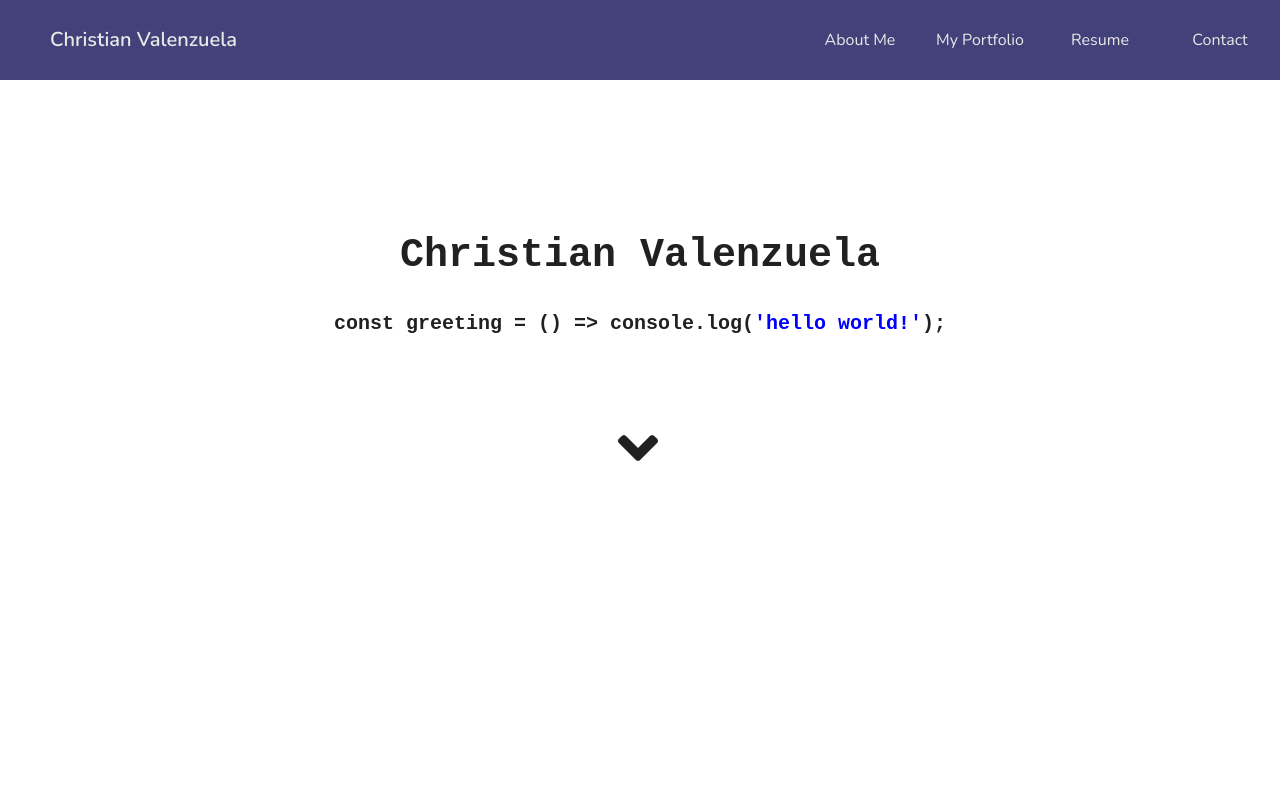
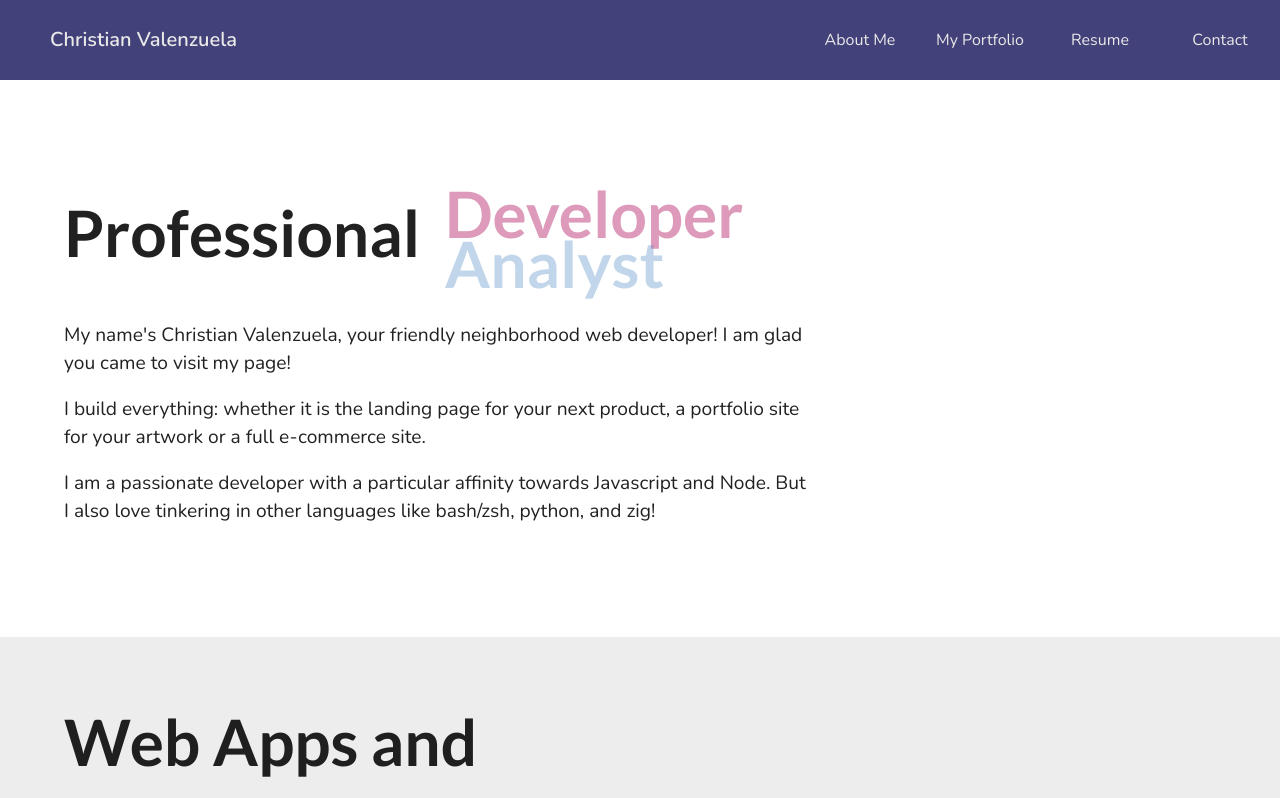
Before and after one commit to chris-av/portfolio-react, a Next.js app: page / in a window 1280 px wide. Shown: the top 798 px of the page. Built offline with nearby package versions, Linux system fonts and the light colour scheme.

Commit message:
remove opening message

```diff
--- a/pages/index.jsx
+++ b/pages/index.jsx
@@ -16,8 +16,6 @@ const AboutMe = () => {
 
   return (
     <Container>
-
-      <Message />
 
       <Introduction />
 
```
